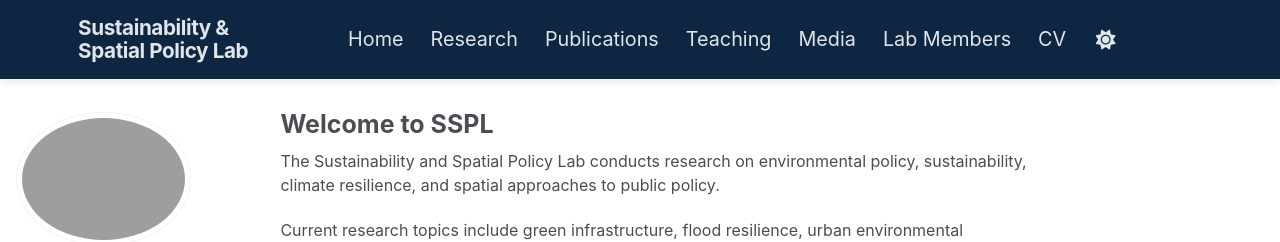
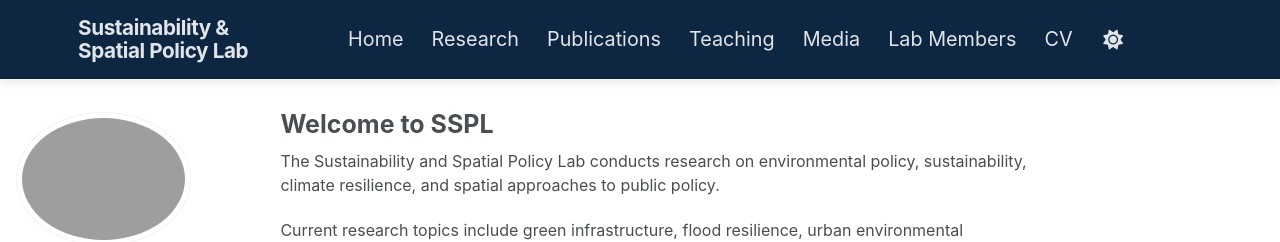
Before and after one commit to ymkim-ssplab/ymkim-ssplab.github.io, a Jekyll site: the page built from _pages/about.md, in a window 1280 px wide. Shown: the top 242 px of the page. Built offline with Jekyll 4.4.1, drawn with Linux system fonts in a browser that asks for light colours; some web fonts are replaced; a script bundle is joined from its source files by our own code; library files that are not in the unit come from our copies.

Commit message:
Update main.scss

```diff
--- a/assets/css/main.scss
+++ b/assets/css/main.scss
@@ -100,8 +100,8 @@
    ----------------------------------------- */
 
 .greedy-nav .visible-links a {
-  margin-left: 0.75rem;
-  margin-right: 0.75rem;
+  margin-left: 0.78rem;
+  margin-right: 0.78rem;
   padding: 0.5rem 0;
   color: rgba(255, 255, 255, 0.88) !important;
 }
```
